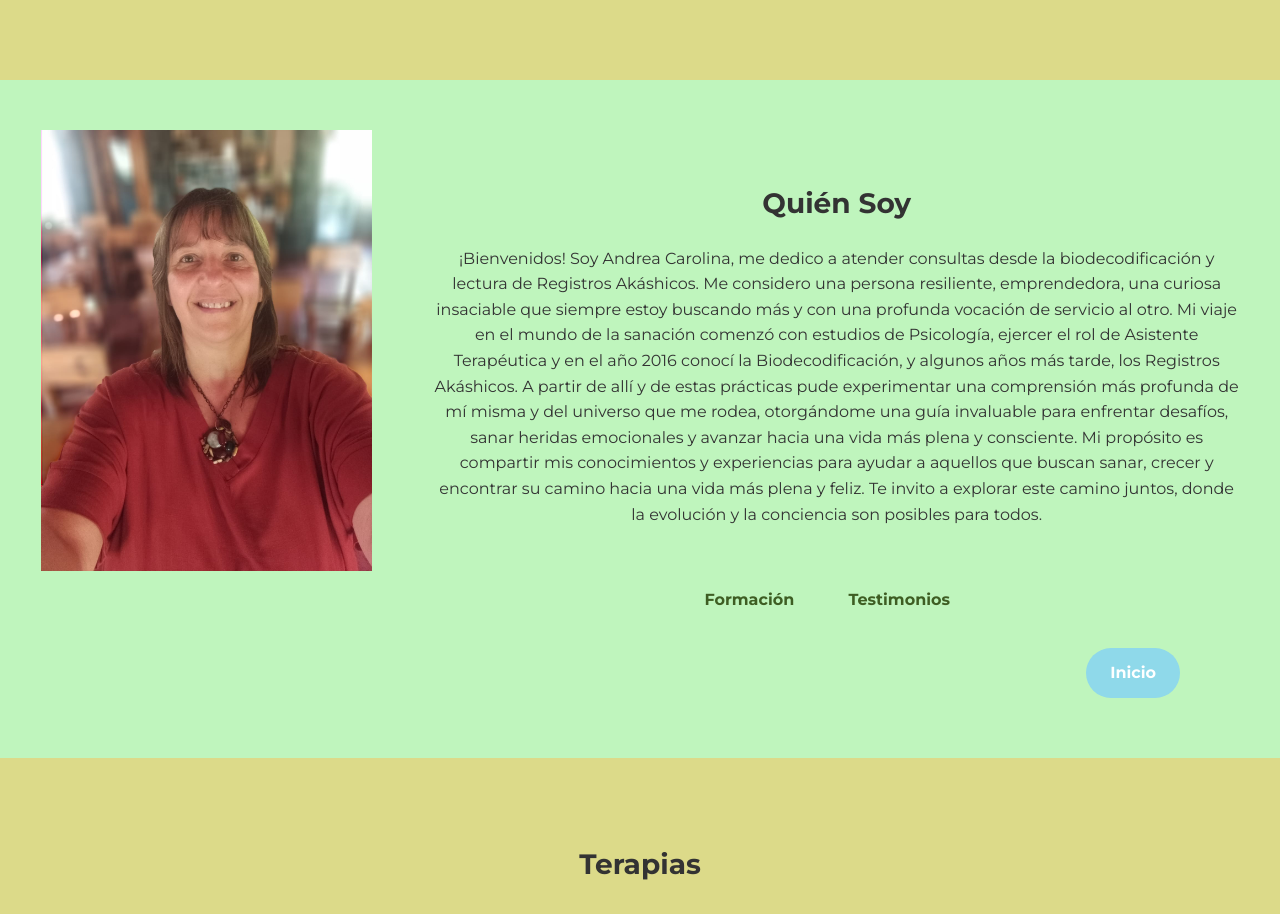
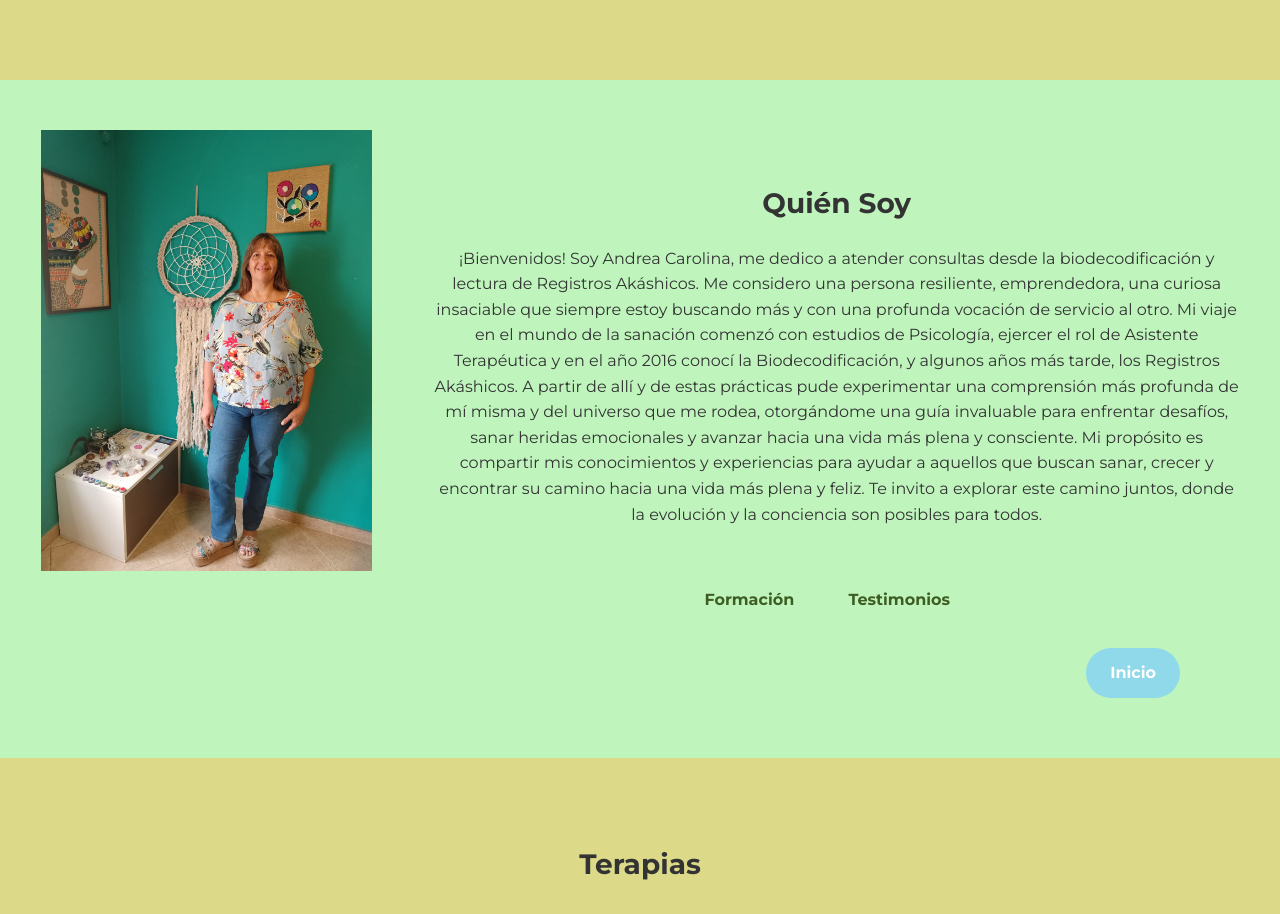
Before and after one commit to Drguezpro/ProyectoBio, a website: page Proyecto/index.html in a window 1280 px wide. Shown: the part 1620-2534 px from the top of the page. Drawn offline with Linux system fonts and the light colour scheme.

Commit message:
nueva foto quien soy

```diff
--- a/Proyecto/index.html
+++ b/Proyecto/index.html
@@ -96,7 +96,7 @@
 <section id="quiensoy">
     <div class="quiensoy-grid">
         <div class="quiensoy-image">
-            <img src="Imagenes/FotoAndre.jpg" alt="Imagen de tu esposa" class="img-fluid">
+            <img src="Imagenes/foto-quiensoy.jpeg" alt="Imagen de tu esposa" class="img-fluid">
         </div>
         <div class="quiensoy-text">
             <h2>Quién Soy</h2>
```
Also changed, not shown: Proyecto/Imagenes/foto-quiensoy.jpeg (added).
